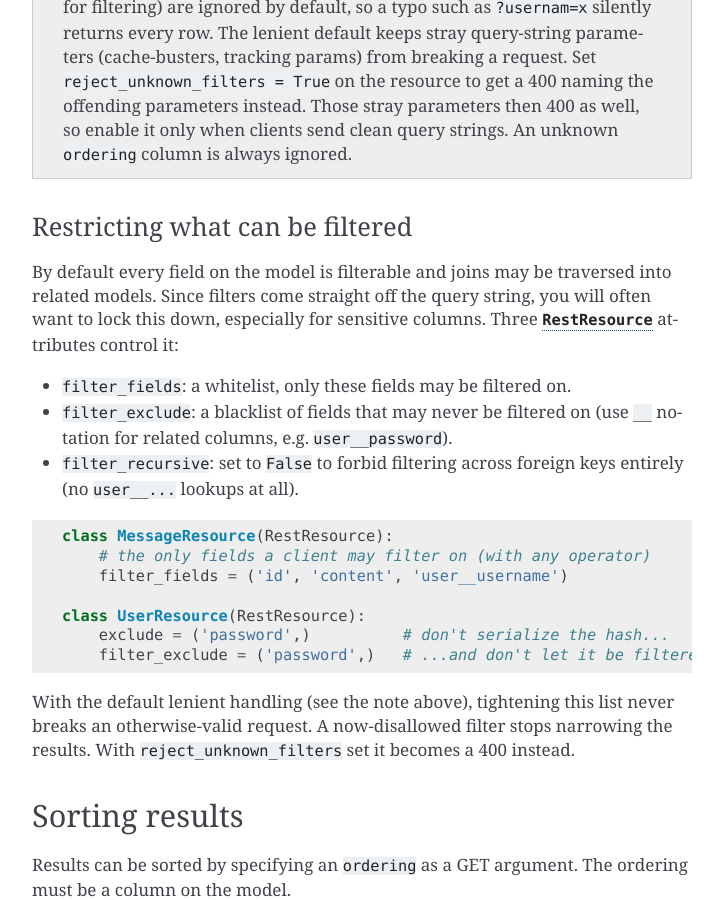
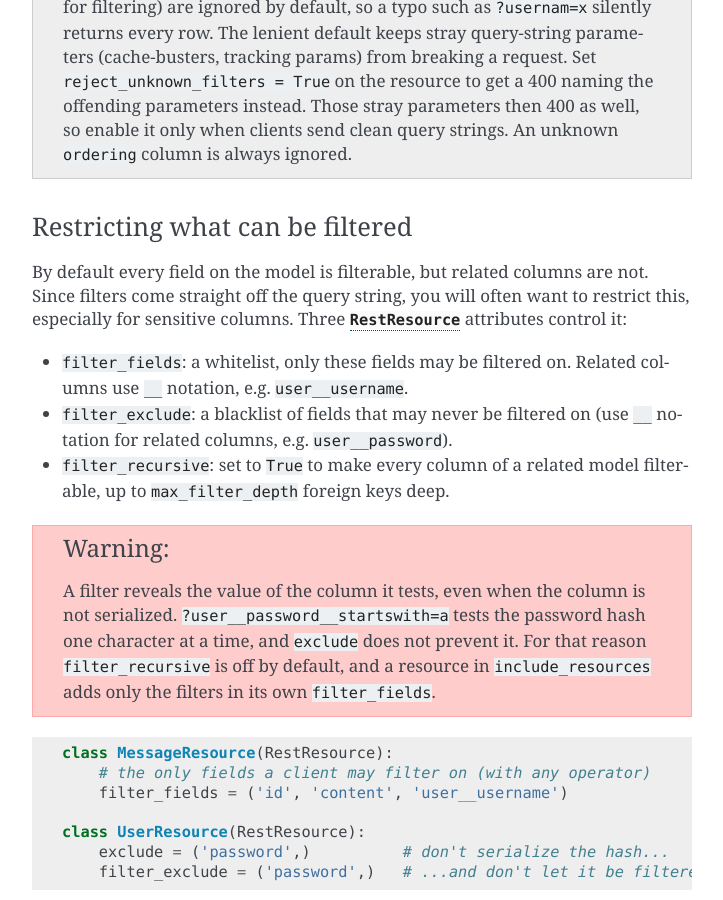
Before and after one commit to coleifer/flask-peewee, a Sphinx documentation site: the page built from docs/rest-api.rst, in a window 1280 px wide and 900 px high, scrolled down 15863 px. Shown: the whole window, without its empty margins (388-1111 px from the left). Built offline with Sphinx 7.4.7, drawn with Linux system fonts in a browser that asks for light colours.

Commit message:
Flip default to filer_recursive off.
Too leaky

```diff
--- a/docs/rest-api.rst
+++ b/docs/rest-api.rst
@@ -824,16 +824,24 @@ repeated ``ne`` or negated values exclude every listed value.
 Restricting what can be filtered
 ^^^^^^^^^^^^^^^^^^^^^^^^^^^^^^^^^
 
-By default every field on the model is filterable and joins may be traversed
-into related models. Since filters come straight off the query string, you will
-often want to lock this down, especially for sensitive columns. Three
+By default every field on the model is filterable, but related columns are
+not. Since filters come straight off the query string, you will often want to
+restrict this, especially for sensitive columns. Three
 :py:class:`RestResource` attributes control it:
 
-* ``filter_fields``: a whitelist, only these fields may be filtered on.
+* ``filter_fields``: a whitelist, only these fields may be filtered on. Related
+  columns use ``__`` notation, e.g. ``user__username``.
 * ``filter_exclude``: a blacklist of fields that may never be filtered on (use
   ``__`` notation for related columns, e.g. ``user__password``).
-* ``filter_recursive``: set to ``False`` to forbid filtering across foreign
-  keys entirely (no ``user__...`` lookups at all).
+* ``filter_recursive``: set to ``True`` to make every column of a related model
+  filterable, up to ``max_filter_depth`` foreign keys deep.
+
+.. warning::
+    A filter reveals the value of the column it tests, even when the column is
+    not serialized. ``?user__password__startswith=a`` tests the password hash
+    one character at a time, and ``exclude`` does not prevent it. For that
+    reason ``filter_recursive`` is off by default, and a resource in
+    ``include_resources`` adds only the filters in its own ``filter_fields``.
 
 .. code-block:: python
 
```
Also changed, not shown: docs/api.rst (+6 -3 lines), 3 other files.
